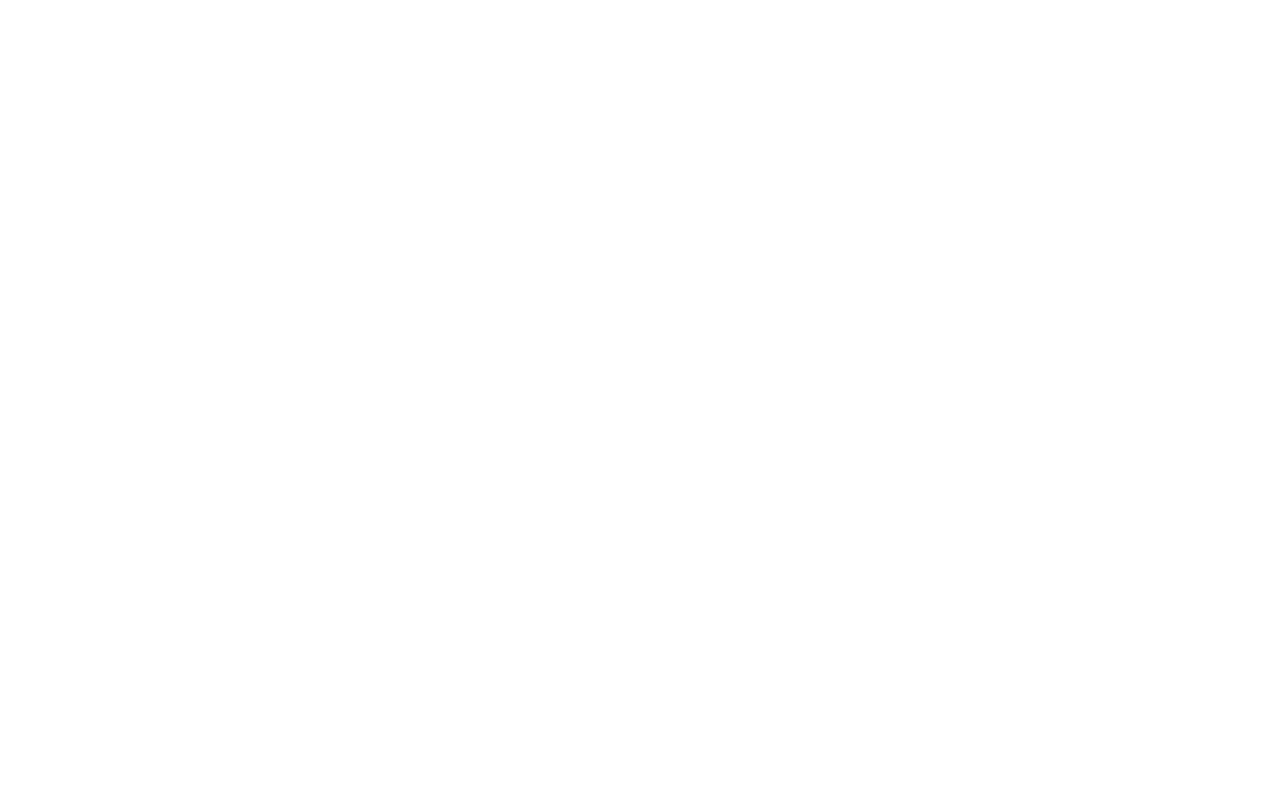
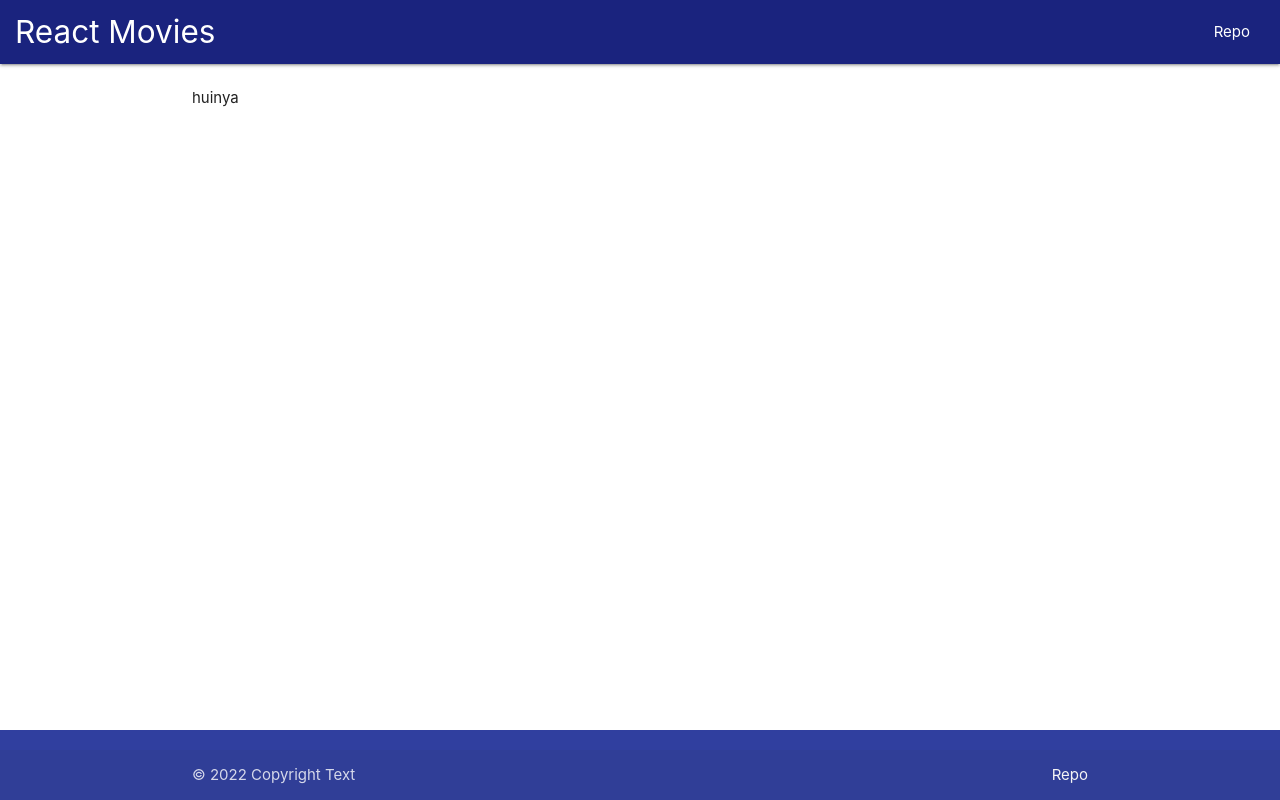
Before and after one commit to luckyboggy/react_pr_films, a React (Create React App) app: page / in a window 1280 px wide. Built offline with nearby package versions, Linux system fonts and the light colour scheme.

Commit message:
add_header_footer

```diff
--- a/src/App.js
+++ b/src/App.js
@@ -1,7 +1,13 @@
+import {Header} from './layout/Header';
+import {Footer} from './layout/Footer';
+import {Main} from './layout/Main';
+
 function App() {
   return (
-    <div className="App">
-
+    <div>
+      <Header/>
+      <Main/>
+      <Footer/>
     </div>
   );
 }
--- a/src/index.css
+++ b/src/index.css
@@ -1,3 +1,8 @@
+* {
+  margin: 0;
+  padding: 0;
+}
+
 body {
   margin: 0;
   font-family: -apple-system, BlinkMacSystemFont, 'Segoe UI', 'Roboto', 'Oxygen',
@@ -11,3 +16,12 @@
   font-family: source-code-pro, Menlo, Monaco, Consolas, 'Courier New',
     monospace;
 }
+
+nav {
+  padding: 0 1rem;
+}
+
+.content {
+  min-height: calc(100vh - 70px - 64px);
+  padding: 1.5rem 0;
+}
--- /dev/null
+++ b/src/layout/Footer.jsx
@@ -0,0 +1,17 @@
+function Footer() {
+
+    let year = new Date().getFullYear();
+
+    return (
+        <footer className="page-footer indigo darken-2">
+            <div className="footer-copyright">
+                <div className="container">
+                    © {year} Copyright Text
+                    <a className="grey-text text-lighten-4 right" href="#!">Repo</a>
+                </div>
+            </div>
+        </footer>
+    )
+}
+
+export { Footer }
--- /dev/null
+++ b/src/layout/Header.jsx
@@ -0,0 +1,14 @@
+function Header() {
+    return (
+        <nav className="indigo darken-4">
+            <div className="nav-wrapper">
+                <a href="!#" className="brand-logo">React Movies</a>
+                <ul id="nav-mobile" className="right hide-on-med-and-down">
+                    <li><a href="!#">Repo</a></li>
+                </ul>
+            </div>
+        </nav>
+    )
+}
+
+export { Header }
--- /dev/null
+++ b/src/layout/Main.jsx
@@ -0,0 +1,9 @@
+function Main() {
+    return (
+        <main className="container content">
+            <p>huinya</p>
+        </main>
+    )
+}
+
+export {Main}
```
